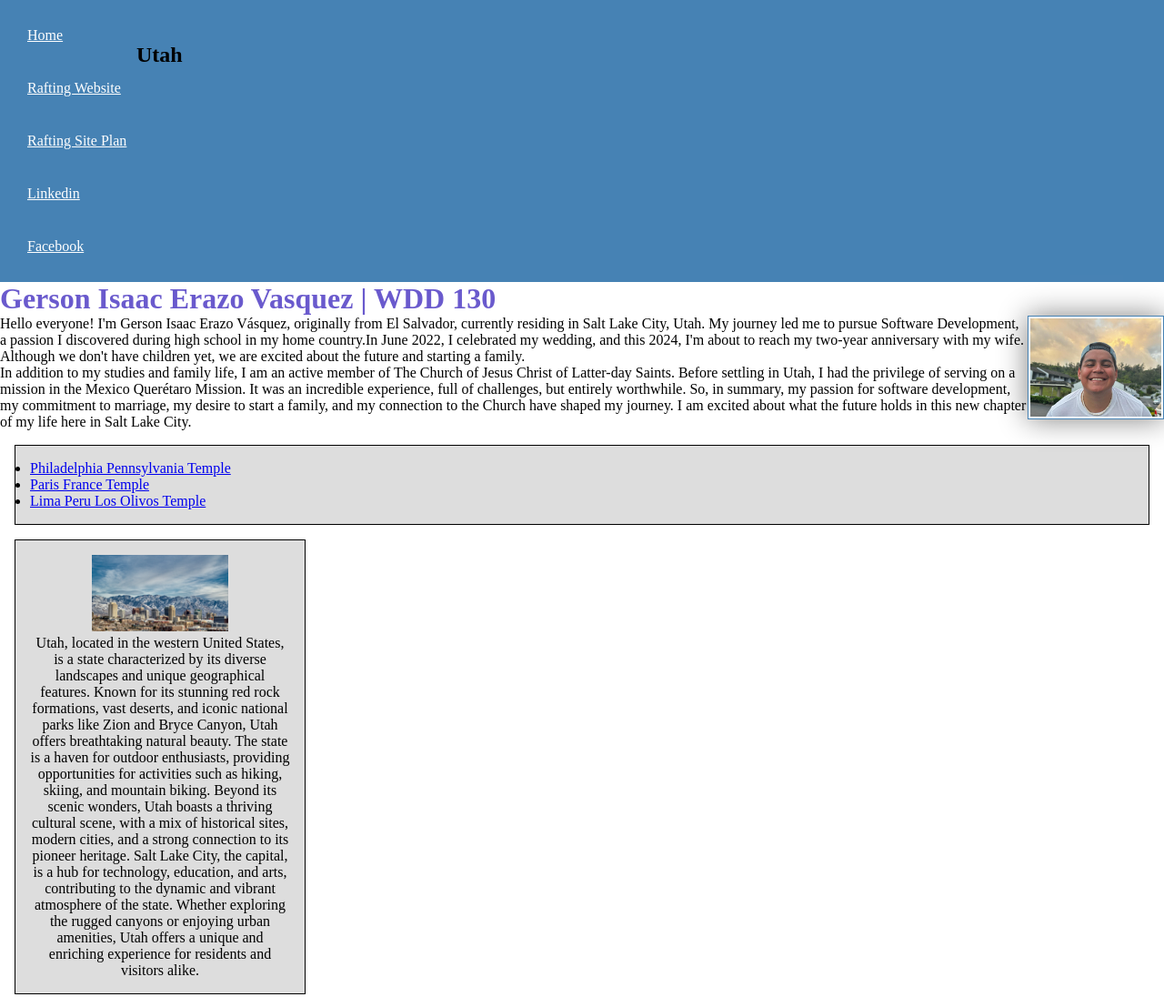
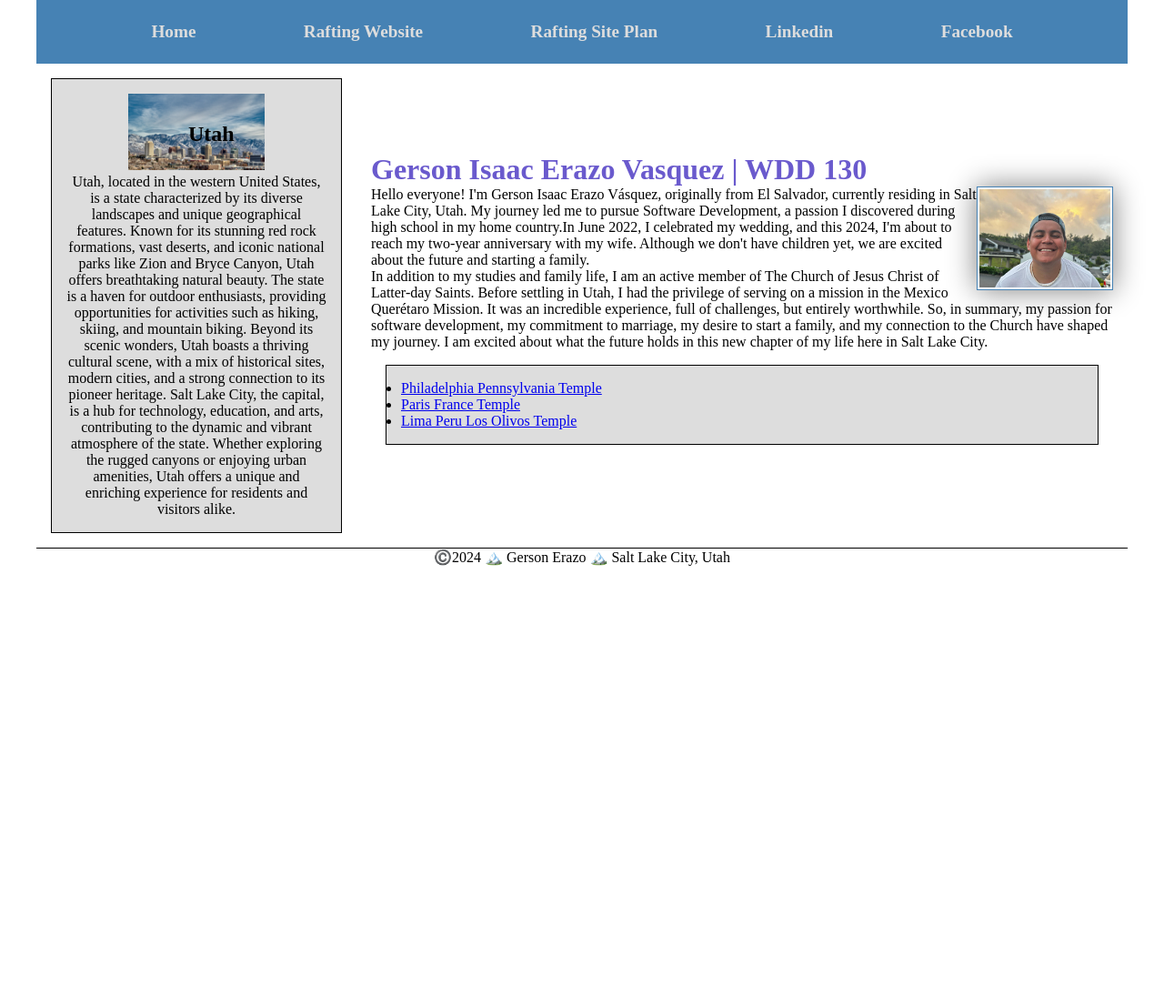
Before and after one commit to GersonErazo/wdd130, a plain HTML site: page index.html in a window 1280 px wide. Shown: the top 1096 px of the page at 91% size. After the commit the page ends 800 px from the top, so only its background shows below. Drawn offline with Linux system fonts and the light colour scheme.

Commit message:
modified:   index.html 	modified:   styles/styles.css 	modified:   wwr/site-plan-rafting.html

```diff
--- a/index.html
+++ b/index.html
@@ -18,6 +18,7 @@
                 <a href="https://facebook.com/gerson.erazo23">Facebook</a>
             </nav>
         </header>
+        <div class="grid">
             <main>
                 <h1>Gerson Isaac Erazo Vasquez | WDD 130</h1>
                 <img src="images/profile.jpeg" alt="Hello, my name is Gerson Erazo" width="200">
@@ -34,6 +35,7 @@
                 <img src="images/utah.jpg" alt="Utah landscape">
                 <p>Utah, located in the western United States, is a state characterized by its diverse landscapes and unique geographical features. Known for its stunning red rock formations, vast deserts, and iconic national parks like Zion and Bryce Canyon, Utah offers breathtaking natural beauty. The state is a haven for outdoor enthusiasts, providing opportunities for activities such as hiking, skiing, and mountain biking. Beyond its scenic wonders, Utah boasts a thriving cultural scene, with a mix of historical sites, modern cities, and a strong connection to its pioneer heritage. Salt Lake City, the capital, is a hub for technology, education, and arts, contributing to the dynamic and vibrant atmosphere of the state. Whether exploring the rugged canyons or enjoying urban amenities, Utah offers a unique and enriching experience for residents and visitors alike.</p>
             </aside>
+        </div>
         <footer>
             <p>©️2024 🏔️ Gerson Erazo 🏔️ Salt Lake City, Utah</p>
         </footer>
--- a/styles/styles.css
+++ b/styles/styles.css
@@ -1,11 +1,17 @@
 nav {
     background-color: steelblue;
-    padding: 10px;
+    padding: 1rem;
+    display: flex;
+    justify-content: space-evenly;
+    align-items: center;
 }
 nav a {
-    color: white;
+    color: #ddd;
     display: block;
-    padding: 20px;
+    padding: 0.5rem;
+    text-decoration: none;
+    font-size: 1.2rem;
+    font-weight: 700;
 }
 h1{
     color: slateblue;
@@ -62,3 +68,25 @@ aside h2{
     top: 47px;
     left: 150px;
 }
+header, footer{
+    max-width: 840px;
+    margin: 0 auto;
+}
+header, footer, .grid {
+    max-width: 1200px; /* Adjust the max-width as needed */
+    margin: 0 auto; /* Center the elements by setting left and right margins to auto */
+}
+.grid {
+    display: grid;
+    align-items: center;
+}
+main{
+    grid-column: 2/3;
+    margin: 1rem;
+}
+aside{
+    width: 20rem;
+    position: relative;
+    grid-column: 1/2;
+    grid-row: 1/2;
+}
```
Also changed, not shown: wwr/site-plan-rafting.html (+1 -1 lines). Lines whose indentation alone changed are shown as unchanged.
